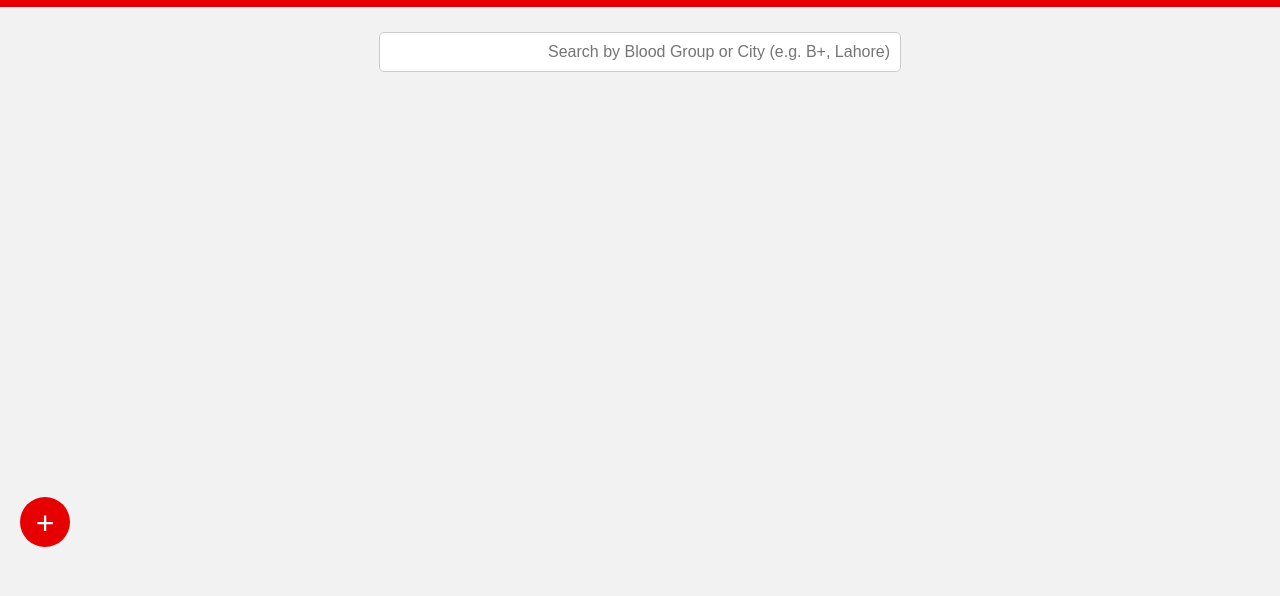
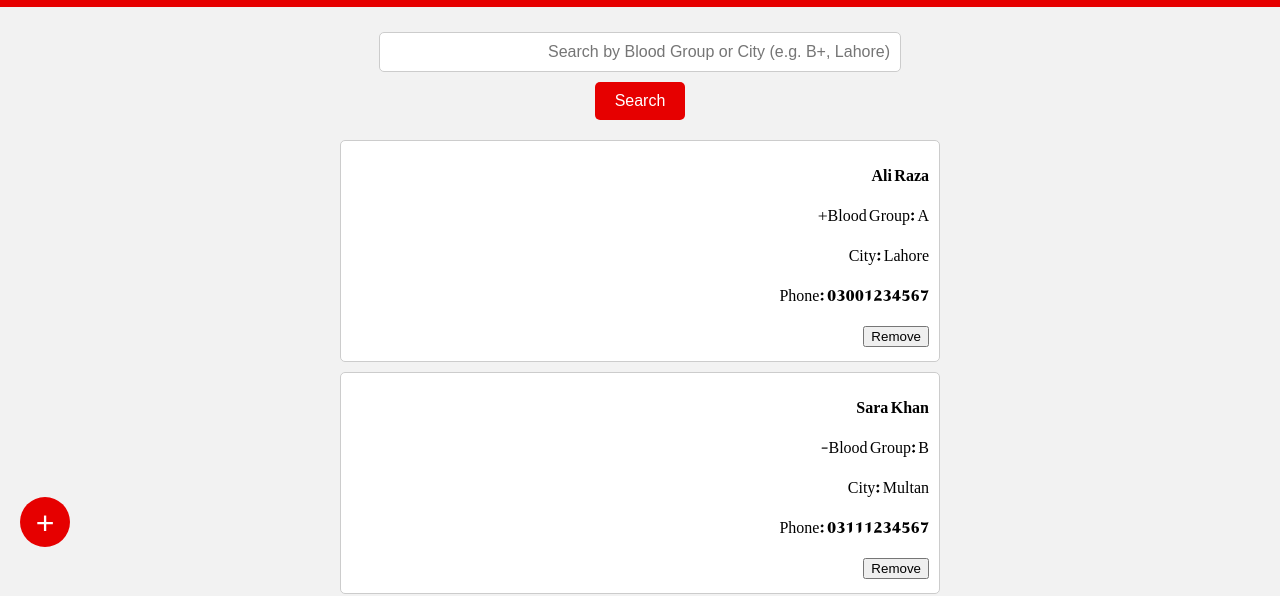
Before and after one commit to talib2378/ASMB, a plain HTML site: page index.html in a window 1280 px wide. Shown: the part 233-829 px from the top of the page. Before the commit the page ends 800 px from the top, so only its background shows below. Drawn offline with Linux system fonts and the light colour scheme.

Commit message:
Add files via upload
Updated

```diff
--- a/index.html
+++ b/index.html
@@ -44,6 +44,16 @@
       font-size: 1rem;
       border-radius: 5px;
       border: 1px solid #ccc;
+    }
+    .search-bar button {
+      margin-top: 10px;
+      padding: 10px 20px;
+      font-size: 1rem;
+      background-color: #e60000;
+      color: white;
+      border: none;
+      border-radius: 5px;
+      cursor: pointer;
     }
     .donor-form {
       margin: 20px auto;
@@ -112,7 +122,7 @@
 <body>
 
   <header>
-    <img src="https://upload.wikimedia.org/wikipedia/commons/thumb/3/31/Red_Cross_logo.svg/1024px-Red_Cross_logo.svg.png" alt="بلڈ بینک لوگو" class="logo" />
+    <img src="https://upload.wikimedia.org/wikipedia/commons/thumb/3/31/Red_Cross_logo.svg/1024px-Red_Cross_logo.svg.png" alt="اپنا بلڈ بینک لوگو" class="logo" />
     <h1>اپنا سوشل میڈیا کا اپنا بلڈ بینک</h1>
     <div class="whatsapp-links">
       <a href="https://wa.me/923006267517">📱 03006267517</a>
@@ -121,7 +131,9 @@
   </header>
 
   <div class="search-bar">
-    <input type="text" placeholder="Search by Blood Group or City (e.g. B+, Lahore)" onkeyup="searchDonors(this.value)" />
+    <input type="text" id="searchInput" placeholder="Search by Blood Group or City (e.g. B+, Lahore)" />
+    <br/>
+    <button onclick="manualSearch()">Search</button>
   </div>
 
   <div class="donor-form" id="donorForm" style="display:none;">
@@ -150,7 +162,11 @@
   <button class="add-donor-btn" onclick="toggleForm()">+</button>
 
   <script>
-    let donors = [];
+    let donors = [
+      { name: "Ali Raza", blood: "A+", city: "Lahore", phone: "03001234567" },
+      { name: "Sara Khan", blood: "B-", city: "Multan", phone: "03111234567" },
+      { name: "Usman Tariq", blood: "O+", city: "Faisalabad", phone: "03007654321" }
+    ];
 
     function toggleForm() {
       const form = document.getElementById('donorForm');
@@ -193,13 +209,19 @@
     function removeDonor(index) {
       if (confirm("Are you sure you want to remove this donor?")) {
         donors.splice(index, 1);
-        displayDonors();
+        displayDonors(document.getElementById('searchInput').value);
       }
     }
 
-    function searchDonors(value) {
+    function manualSearch() {
+      const value = document.getElementById('searchInput').value;
       displayDonors(value);
     }
+
+    // Initialize donor list on page load
+    window.onload = function() {
+      displayDonors();
+    };
   </script>
 
 </body>
```
